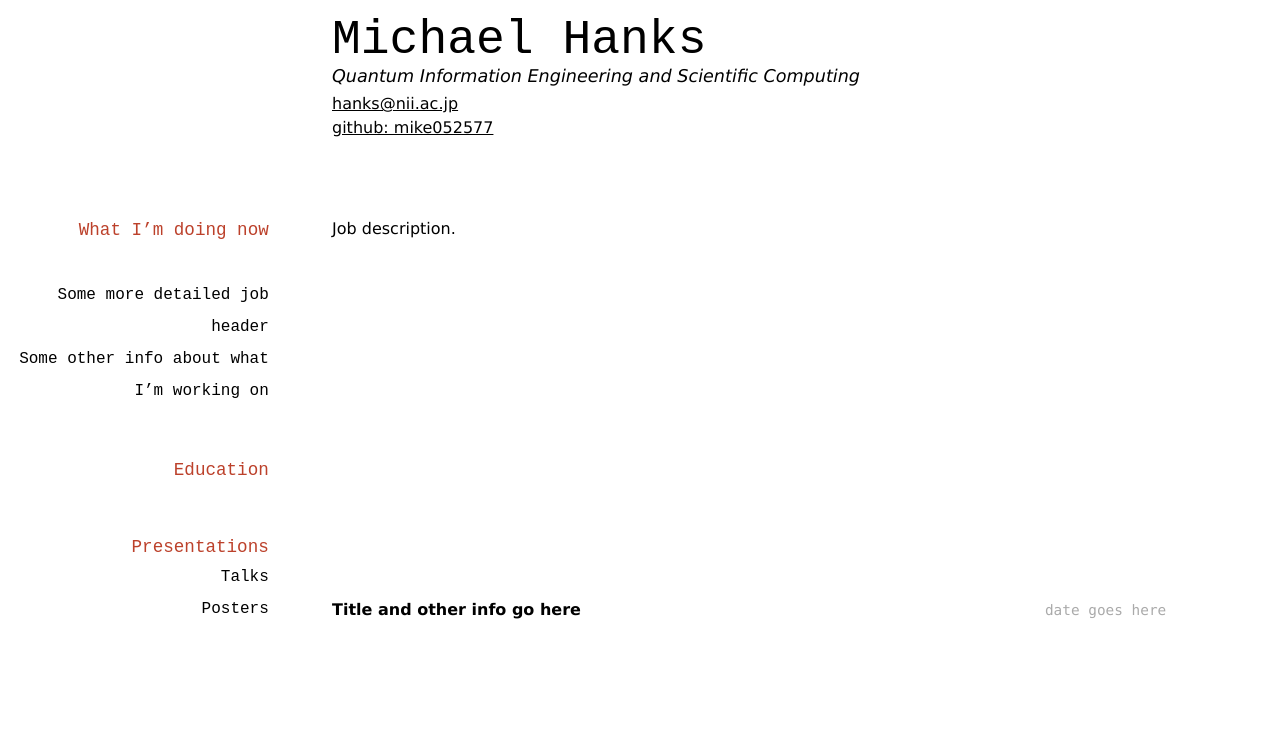
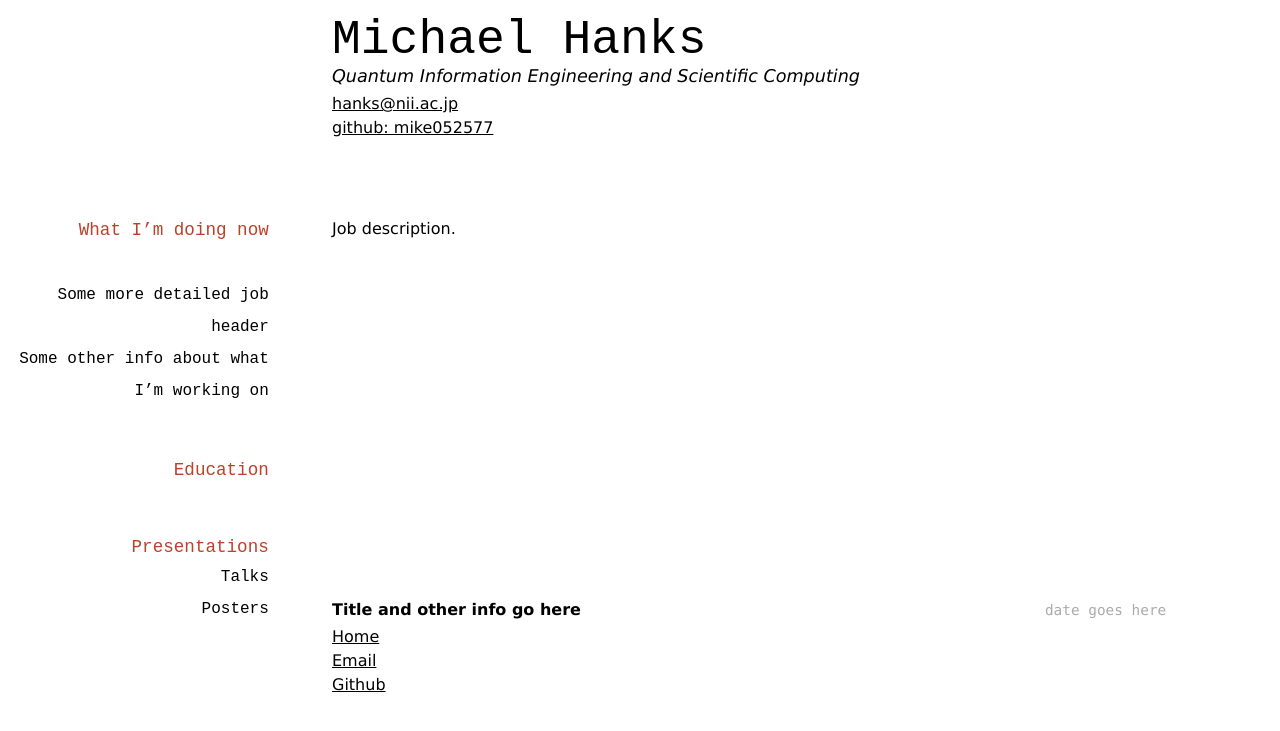
Before and after one commit to mike052577/mike052577.github.io, a Jekyll site: the page built from cv/index.md, in a window 1280 px wide. Shown: the top 731 px of the page. Built offline with Jekyll 4.4.1, drawn with Linux system fonts in a browser that asks for light colours.

Commit message:
Added footer to cv layout

```diff
--- a/_layouts/cv.html
+++ b/_layouts/cv.html
@@ -13,5 +13,12 @@
 
     </div>
   </div>
+  <footer>
+  <ul>
+          <li><a href="https://mike052577.github.io/">Home</a></li>
+          <li><a href="mailto:hanks@nii.ac.jp">Email</a></li>
+          <li><a href="https://github.com/mike052577">Github</a></li>
+          </ul>
+  </footer>
 </body>
 </html>
--- a/_layouts/default.html
+++ b/_layouts/default.html
@@ -21,8 +21,8 @@
 			</div><!-- /.container -->
 			<footer>
 	    		<ul>
-	        		<li><a href="mailto:hanks@nii.ac.jp">email</a></li>
-	        		<li><a href="https://github.com/mike052577">github.com/mike052577</a></li>
+	        		<li><a href="mailto:hanks@nii.ac.jp">Email</a></li>
+	        		<li><a href="https://github.com/mike052577">Github</a></li>
 				</ul>
 			</footer>
 		</body>
```
